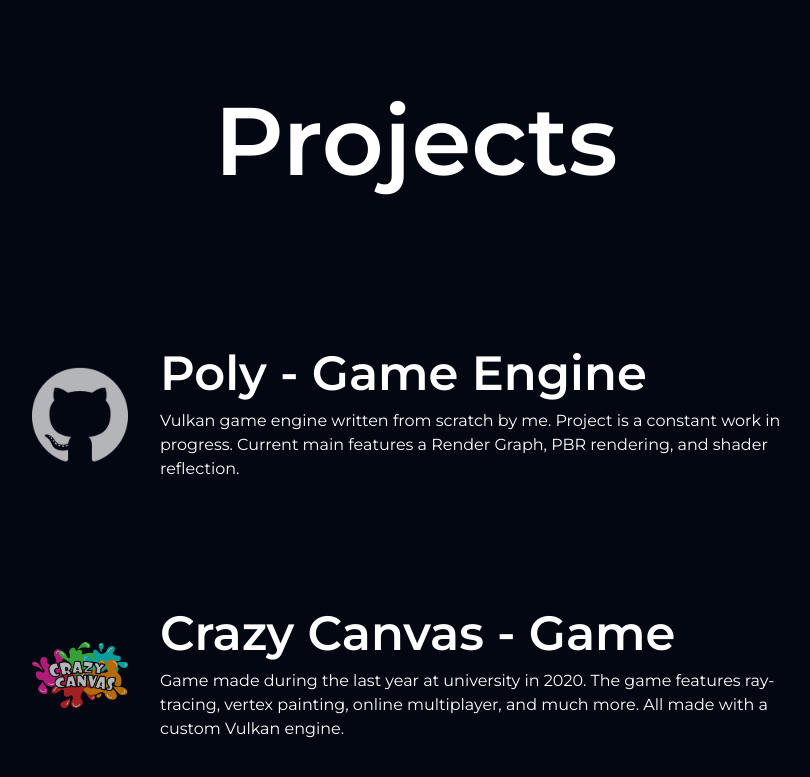
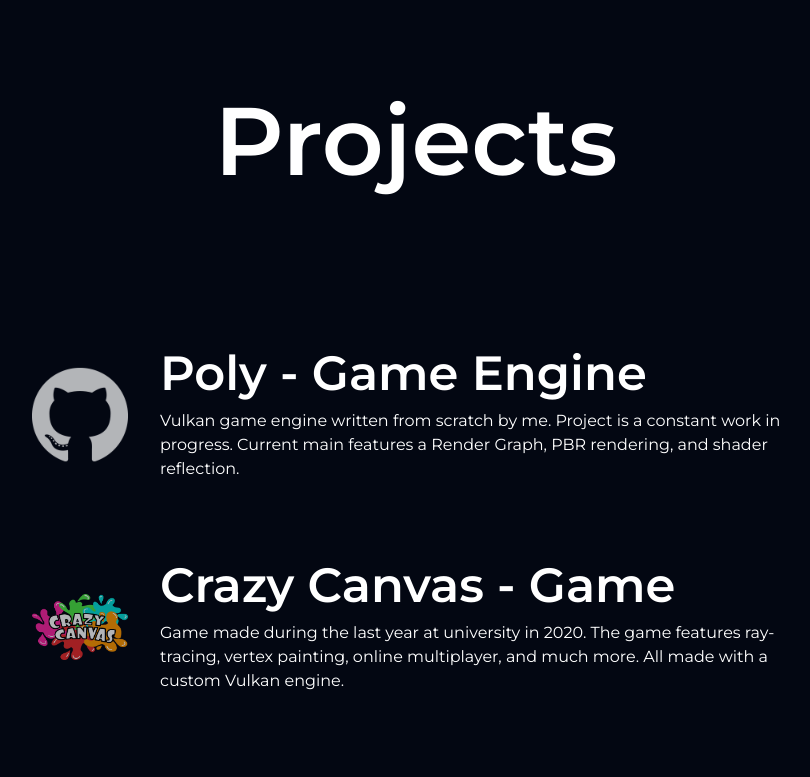
Before and after one commit to Ceanze/ceanze.github.io, a website: page index.html in a window 1280 px wide. Shown: the part 1647-2424 px from the top of the page, without its empty margins (224-1034 px from the left). Drawn offline with Linux system fonts and the light colour scheme.

Commit message:
fix: update gap

```diff
--- a/index.html
+++ b/index.html
@@ -215,7 +215,7 @@
     </h1>
 
     <!-- List -->
-    <div class="flex items-stretch justify-center pt-32 flex-col gap-16">
+    <div class="flex items-stretch justify-center pt-32 flex-col gap-4">
       <!-- Poly -->
       <a href="https://github.com/Ceanze/Poly" class="flex items-start justify-start gap-8 hover:bg-[#3131311f] hover:cursor-pointer p-8 rounded-4xl">
         <!-- Logo -->
```
